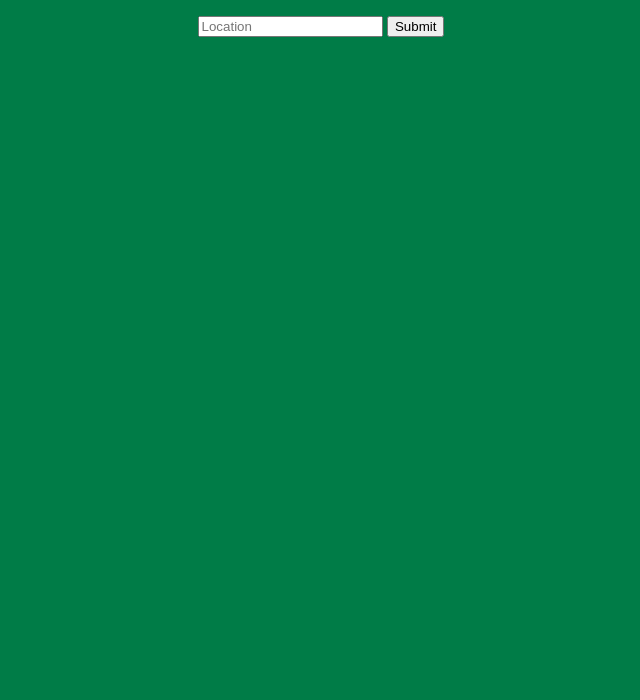
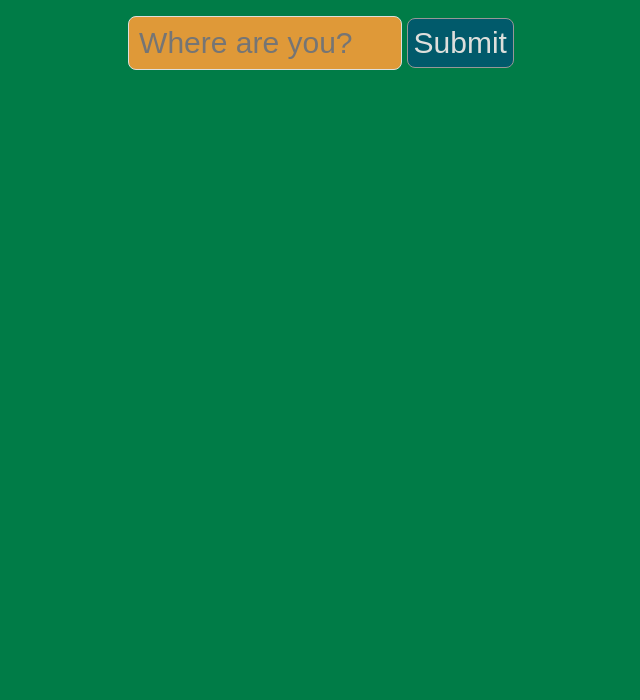
Before and after one commit to ehwus/weather, a website built with webpack: page index.html in a window 1280 px wide. Shown: the part 100-800 px from the top of the page, without its empty margins (319-959 px from the left). Built offline with nearby package versions, Linux system fonts and the light colour scheme; a web font is replaced by a local one.

Commit message:
added style to the submit button

```diff
--- a/index.html
+++ b/index.html
@@ -10,8 +10,10 @@
   <body>
     <div id="container">
       <h1 class="heading">Weather</h1>
-      <input type="text" placeholder="Location" id="locationInput" />
-      <button id="locationSubmit">Submit</button>
+      <span class="userInput">
+        <input type="text" placeholder="Where are you?" id="locationInput" />
+        <button id="locationSubmit">Submit</button>
+      </span>
       <div id="results"></div>
       <div id="gif"></div>
     </div>
--- a/src/style.css
+++ b/src/style.css
@@ -21,3 +21,32 @@ body {
   color: #dedfdc;
   font-weight: 100;
 }
+
+input {
+  background: #df9938;
+  border: 1px solid #dedfdc;
+  border-radius: 8px;
+  height: 50px;
+  width: 260px;
+  font-size: 30px;
+  color: #dedfdc;
+  padding-left: 10px;
+}
+
+input:focus {
+  outline: none;
+}
+
+button {
+  background: #015a6b;
+  border: 1px solid #979797;
+  border-radius: 8px;
+  height: 50px;
+  font-size: 30px;
+  color: #dedfdc;
+}
+
+button:hover {
+  opacity: 0.8;
+  cursor: pointer;
+}
```
